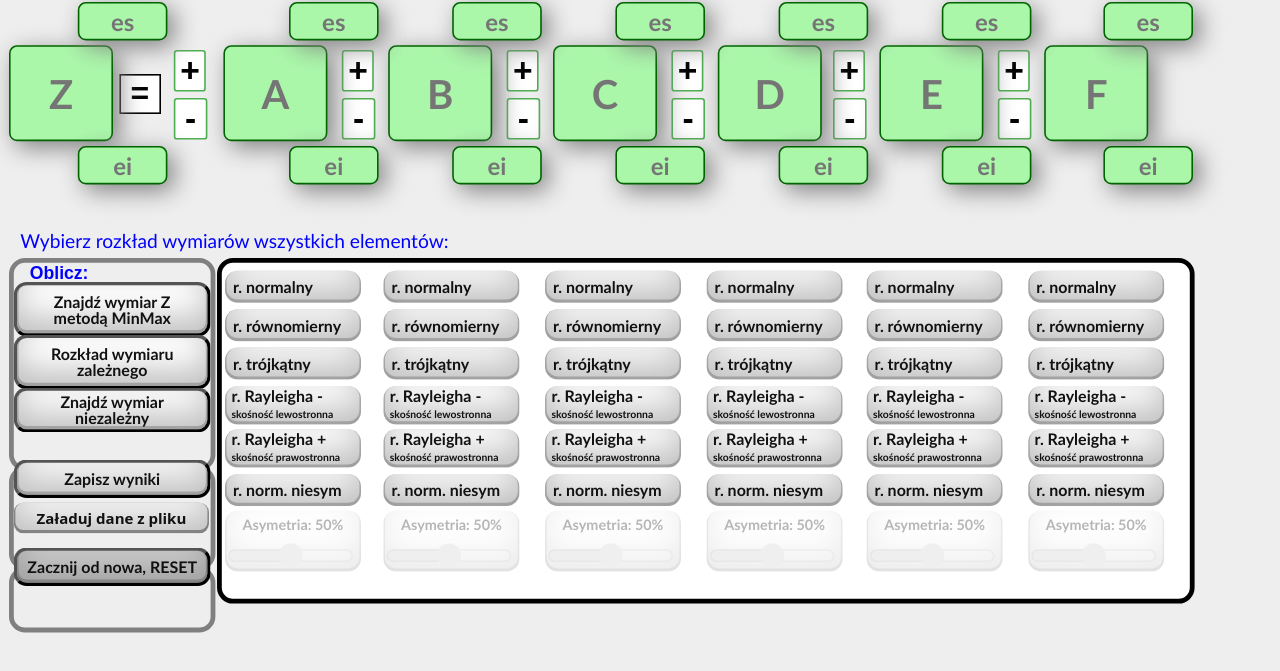
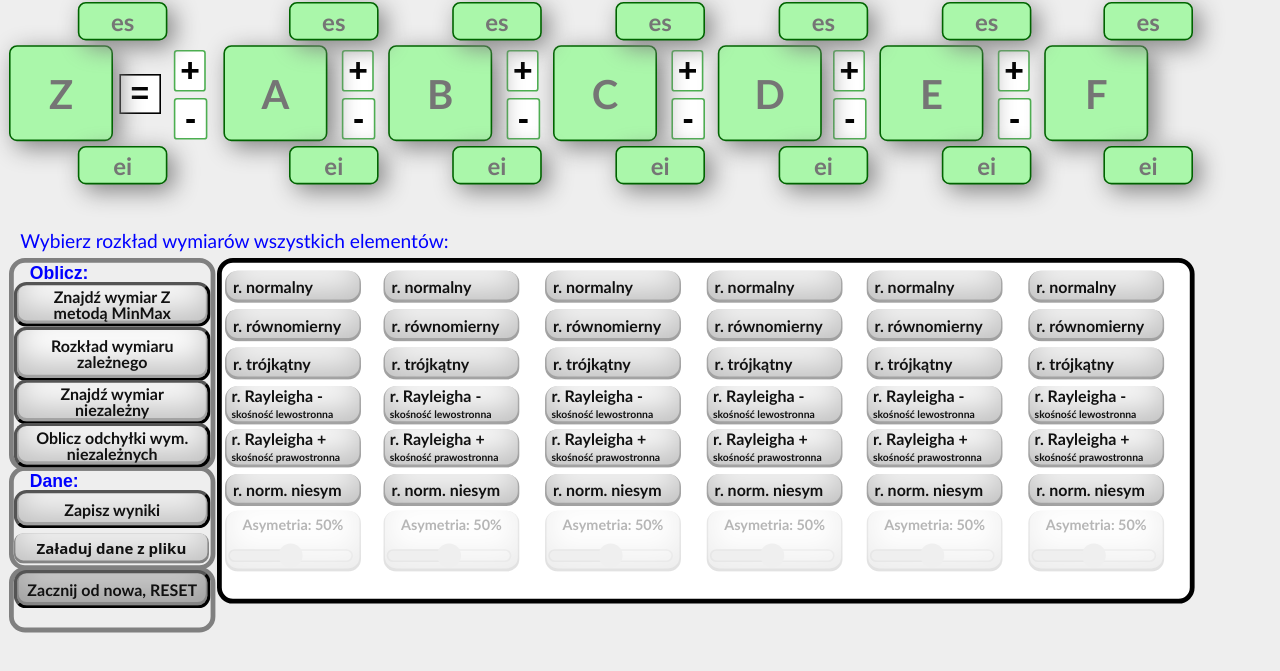
Before and after one commit to Michalqq/Tolerance-chain-stack-up-analysis-, a plain HTML site: page index.htm in a window 1280 px wide. Shown: the part 133-804 px from the top of the page. Drawn offline with Linux system fonts and the light colour scheme.

Commit message:
Add files via upload

```diff
--- a/index.htm
+++ b/index.htm
@@ -209,7 +209,7 @@ Kontakt:  kraciukmichal@gmail.com-->
 <div id="container" style="margin-top:235px; position:absolute; visibility:hidden; background-color:#eee; z-index:3" ></div>
 <div id="container2" style="margin-top:215px;width: 750px;height: 700px; position:absolute; visibility:hidden; background-color:azure; z-index:3; border-radius: 20px;box-shadow: inset 0 1px 0 0px rgba(0, 0, 0, 0.2), inset 0 8px 10px rgba(0, 0, 0, 0.2);" >
 	<img src="image/logoSIMR.jpg" alt="Logo Politechnika Warszawska" style="position: absolute;opacity: 0.95; z-index: 3; margin-left: 625px; margin-top: 15px; border-radius: 15px" width="120" height="120">
-    <p id="Description" style="margin-left:25px;margin-top:15px;font: 13px/1 'Arial', arial"><b>Politechnika Warszawska</b>, wydział Samochodów i Maszyn Roboczych<br><br>Strona została zbudowana w ramach pracy magisterskiej pt. <br><i><b>"Aplikacja do modelowania analizy i syntezy wymiarowej"</b></i><br> <br><br> Autor: &nbsp&nbsp<b>Michał Kraciuk</b> <br><br> Promotor pracy: <b>Dr inż. Zbigniew Humienny</b><br><br> WARSZAWA, 2018<br>Wersja 1.1 - 12.12.2018&nbsp&nbsp Kontakt:  <i>  kraciukmichal@gmail.com</i>
+    <p id="Description" style="margin-left:25px;margin-top:15px;font: 13px/1 'Arial', arial"><b>Politechnika Warszawska</b>, wydział Samochodów i Maszyn Roboczych<br><br>Strona została zbudowana w ramach pracy magisterskiej pt. <br><i><b>"Aplikacja do modelowania analizy i syntezy wymiarowej"</b></i><br> <br><br> Autor: &nbsp&nbsp<b>Michał Kraciuk</b> <br><br> Promotor pracy: <b>Dr inż. Zbigniew Humienny</b><br><br> WARSZAWA, 2018<br>Wersja 1.0 - 06.11.2018&nbsp&nbsp Kontakt:  <i>  kraciukmichal@gmail.com</i>
 </div>
 <div class="BtnSchedule" style="background-color:white; width:605px; height:210px; border: solid; border-radius: 10px;" >
   <div class='BtnLeft1' >
@@ -365,11 +365,12 @@ Kontakt:  kraciukmichal@gmail.com-->
 <p id="DevAlert" style="position:absolute; left:345px; top: 206px; color: red; font-size:10px; z-index: 3; padding: 4px; border-radius:8px;"></p>
 <div id="GreyedScreen" style="position: absolute; left: 0px; top: -50px; width: 101%; height:100%; background-color: white; opacity: 0.0; z-index: -2"></div>
 <p id="RozWymiarow" class="rozWymiarStyle"> Wybierz rozkład wymiarów wszystkich elementów:</p>
-<button id="Oblicz" class="buttonAllCheck btn sec" onclick="getMaxRange(0); AcceptRozkladDiv(1)" style="top:250px"><b>Znajdź wymiar Z<br> metodą MinMax</b></button>
-<button id="RozkladOblicz" class="buttonAllCheck btn sec" onclick="getMaxRange(1)" style="top:283px"><b>Rozkład wymiaru zależnego</b></button>
-<button id="ObliczDodatkowy" class="buttonAllCheck btn sec" onclick="getMaxRange(2); AcceptRozkladDiv(1)" style="top:316px; padding-bottom: 2px; padding-top: 2px;"><b>Znajdź wymiar niezależny</b></button>
-<button id="Save-btn" class="buttonAllCheck btn sec" onclick="SaveToFile()" style="top:361px"><b>Zapisz wyniki</b></button>
-<button id="Zam_czesciowa" class="btn sec" onclick="AcceptBtnZamiennosc(id)" style="top:467px; left:150px; visibility:hidden; width:80px"><b>Zamienność częściowa</b></button>
+<button id="Oblicz" class="buttonAllCheck btn sec" onclick="getMaxRange(0); AcceptRozkladDiv(1)" style="top:250px; padding-bottom: 2px; padding-top: 2px;"><b>Znajdź wymiar Z<br> metodą MinMax</b></button>
+<button id="RozkladOblicz" class="buttonAllCheck btn sec" onclick="getMaxRange(1)" style="top:278px"><b>Rozkład wymiaru zależnego</b></button>
+<button id="ObliczDodatkowy" class="buttonAllCheck btn sec" onclick="getMaxRange(2); AcceptRozkladDiv(1)" style="top:311px; padding-bottom: 2px; padding-top: 2px;"><b>Znajdź wymiar niezależny</b></button>
+<button id="ObliczSynteza" class="buttonAllCheck btn sec" onclick="getMaxRange(2); AcceptRozkladDiv(1)" style="top:338px; padding-bottom: 2px; padding-top: 2px;"><b>Oblicz odchyłki wym. niezależnych</b></button>
+<button id="Save-btn" class="buttonAllCheck btn sec" onclick="SaveToFile()" style="top:380px"><b>Zapisz wyniki</b></button>
+<button id="Zam_czesciowa" class="btn sec" onclick="AcceptBtnZamiennosc(id)" style="top:472px; left:150px; visibility:hidden; width:80px"><b>Zamienność częściowa</b></button>
 <div id="ZamiennoscDiv" class="Zamiennosc" style=" border:solid black; visibility:hidden; position:absolute; display: inline-block">
 	<!--<p id="Zam_wymText"style="margin-left:10px;margin-top:50px;font: 700 13px/1 'Arial', arial">Wymiar początkowy:</p>
 	<p id="Zam_wymiar"style="left:138px;top:34px;font: 700 16px/1 'Arial', arial; position:absolute;"></p>
@@ -393,7 +394,7 @@ Kontakt:  kraciukmichal@gmail.com-->
     <p id="Compare_09973" style="color: white; margin-left:2px;width: 172px; margin-top:5px;font: 10px/1 'Arial', arial">99,73% obserwacji (3σ):  </p>
     <p id="Compare_099" style="color: white; margin-left:2px;width: 172px; margin-top:5px;font: 10px/1 'Arial', arial">99% obserwacji (2,57583σ): </p>
 </div>
-<button id="ChartHistogramBtn" class="buttonAllCheck btn sec" onclick="HideShowChartHist()" style="width: 140px; padding: 5px 1px 5px 1px; top:467px; left:8px; visibility:hidden;"><b>Histogram rozkładów wymiarów niezależnych</b></button>
+<button id="ChartHistogramBtn" class="buttonAllCheck btn sec" onclick="HideShowChartHist()" style="width: 140px; padding: 5px 1px 5px 1px; top:472px; left:8px; visibility:hidden;"><b>Histogram rozkładów wymiarów niezależnych</b></button>
 <button id="ZoomIn" style="position:absolute; width:30px; left:720px; top: 0px" onclick="PageZoom(id)">
   <img src="https://png.icons8.com/metro/50/000000/zoom-in.png" />
 </button>
@@ -401,11 +402,11 @@ Kontakt:  kraciukmichal@gmail.com-->
 <img src="https://png.icons8.com/metro/50/000000/zoom-out.png">
 </button>
 <!--<button class="buttonAllCheck btn sec" style="top:385px;  z-index: 0">-->
-<div class="buttonAllCheck btn sec" style="top:388px; width: 112px; text-align: center;border-radius: 6px; font: 700 9.4px/1 'Open Sans', sans-serif;  box-shadow: inset 0 -1px 0 1px rgba(0, 0, 0, 0.35), inset 0 -10px 20px rgba(0, 0, 0, 0.25);">
+<div class="buttonAllCheck btn sec" style="top:407px; width: 112px; text-align: center;border-radius: 6px; font: 700 9.4px/1 'Open Sans', sans-serif;  box-shadow: inset 0 -1px 0 1px rgba(0, 0, 0, 0.35), inset 0 -10px 20px rgba(0, 0, 0, 0.25);">
 <input type="file" multiple class="form-control btn sec" id="file-input" >
     <label for="file-upload" class="custom-file-upload" style="cursor:pointer"><b>Załaduj dane z pliku</b></label>
 </div>
-<button id="OdNowa" class="buttonAllCheck btn sec" onclick="window.location.href=window.location.href" style="top:416px; background-color:lightgray"><b>Zacznij od nowa, RESET</b>
+<button id="OdNowa" class="buttonAllCheck btn sec" onclick="window.location.href=window.location.href" style="top:430px; background-color:lightgray"><b>Zacznij od nowa, RESET</b>
 </button>
 <div id="ChartFinished" class='chart' style="position:absolute; left:60px; top:510px; height:350px; width:450px;">
     <canvas id="ChartFinal" style="border: solid; border-radius: 10px; visibility: hidden"  ></canvas>
```
